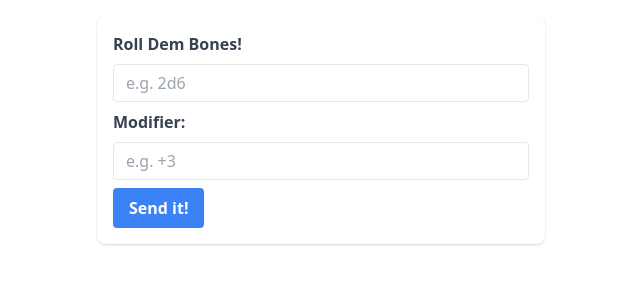
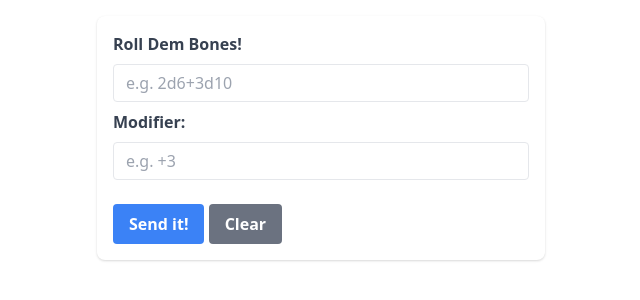
Before and after one commit to mithrandir404/DND-DICE-ROLLER, a plain HTML site: page index.html in a window 1280 px wide. Shown: the whole page, without its empty margins (319-959 px from the left). Drawn offline with nearby package versions, Linux system fonts and the light colour scheme.

Commit message:
Update index.html

```diff
--- a/index.html
+++ b/index.html
@@ -1,3 +1,11 @@
+<!DOCTYPE html>
+<html lang="en">
+<head>
+  <meta charset="UTF-8">
+  <meta name="viewport" content="width=device-width, initial-scale=1.0">
+  <title>Dice Rolling App</title>
+  <link rel="stylesheet" href="https://cdn.jsdelivr.net/npm/tailwindcss/dist/tailwind.min.css">
+</head>
 <!DOCTYPE html>
 <html lang="en">
 <head>
@@ -11,12 +19,14 @@
     <div class="w-full max-w-md">
       <div class="bg-white rounded-lg p-4 shadow">
         <label for="dice-input" class="block text-gray-700 font-bold mb-2">Roll Dem Bones!</label>
-        <input id="dice-input" class="appearance-none border rounded py-2 px-3 text-gray-700 leading-tight focus:outline-none focus:shadow-outline w-full mb-2" type="text" placeholder="e.g. 2d6">
+        <input id="dice-input" class="appearance-none border rounded py-2 px-3 text-gray-700 leading-tight focus:outline-none focus:shadow-outline w-full mb-2" type="text" placeholder="e.g. 2d6+3d10">
 
         <label for="modifier-input" class="block text-gray-700 font-bold mb-2">Modifier:</label>
         <input id="modifier-input" class="appearance-none border rounded py-2 px-3 text-gray-700 leading-tight focus:outline-none focus:shadow-outline w-full mb-2" type="number" placeholder="e.g. +3">
 
-        <button id="roll-button" class="bg-blue-500 hover:bg-blue-700 text-white font-bold py-2 px-4 rounded focus:outline-none focus:shadow-outlineflex flex-col items-center justify-center" type="button">Send it!</button>
+        <button id="roll-button" class="bg-blue-500 hover:bg-blue-700 text-white font-bold py-2 px-4 rounded focus:outline-none focus:shadow-outline" type="button">Send it!</button>
+
+        <button id="clear-button" class="bg-gray-500 hover:bg-gray-700 text-white font-bold py-2 px-4 rounded focus:outline-none focus:shadow-outline mt-4" type="button">Clear</button>
 
         <div id="result-card" class="bg-white rounded-lg p-4 shadow mt-4 hidden">
           <h2 id="result-header" class="text-lg font-bold mb-2"></h2>
```
